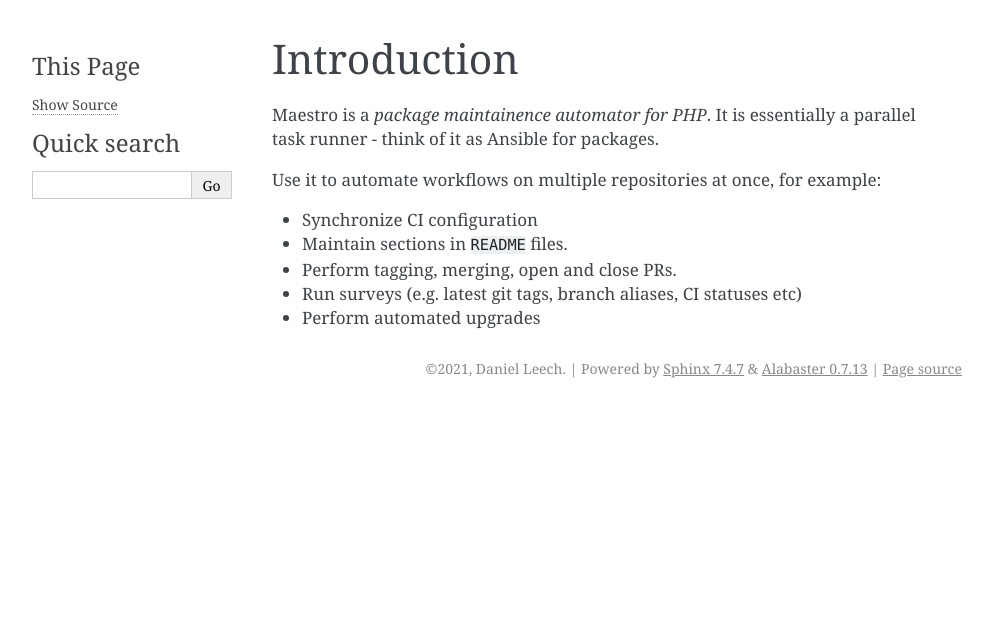
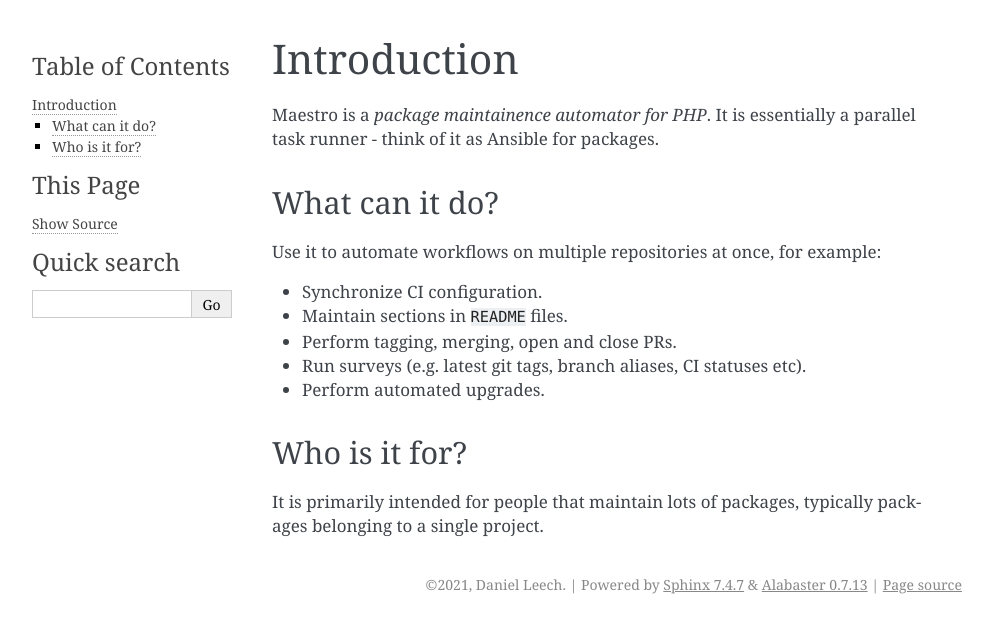
Before and after one commit to dantleech/maestro2, a Sphinx documentation site: the page built from docs/index.rst, in a window 1280 px wide. Shown: the top 633 px of the page, without its empty margins (148-1141 px from the left). Built offline with Sphinx 7.4.7, drawn with Linux system fonts in a browser that asks for light colours.

```diff
--- a/docs/contents.rst
+++ b/docs/contents.rst
@@ -6,6 +6,7 @@ Contents
    :glob:
 
    index
+   quickstart
    task
 
 .. toctree::
--- a/docs/index.rst
+++ b/docs/index.rst
@@ -4,10 +4,19 @@ Introduction
 Maestro is a *package maintainence automator for PHP*. It is essentially a
 parallel task runner - think of it as Ansible for packages.
 
+What can it do?
+---------------
+
 Use it to automate workflows on multiple repositories at once, for example:
 
-- Synchronize CI configuration
+- Synchronize CI configuration.
 - Maintain sections in ``README`` files.
 - Perform tagging, merging, open and close PRs.
-- Run surveys (e.g. latest git tags, branch aliases, CI statuses etc)
-- Perform automated upgrades
+- Run surveys (e.g. latest git tags, branch aliases, CI statuses etc).
+- Perform automated upgrades.
+
+Who is it for?
+--------------
+
+It is primarily intended for people that maintain lots of packages, typically
+packages belonging to a single project.
```
Also changed, not shown: docs/quickstart.rst (added, +70 -0 lines).
